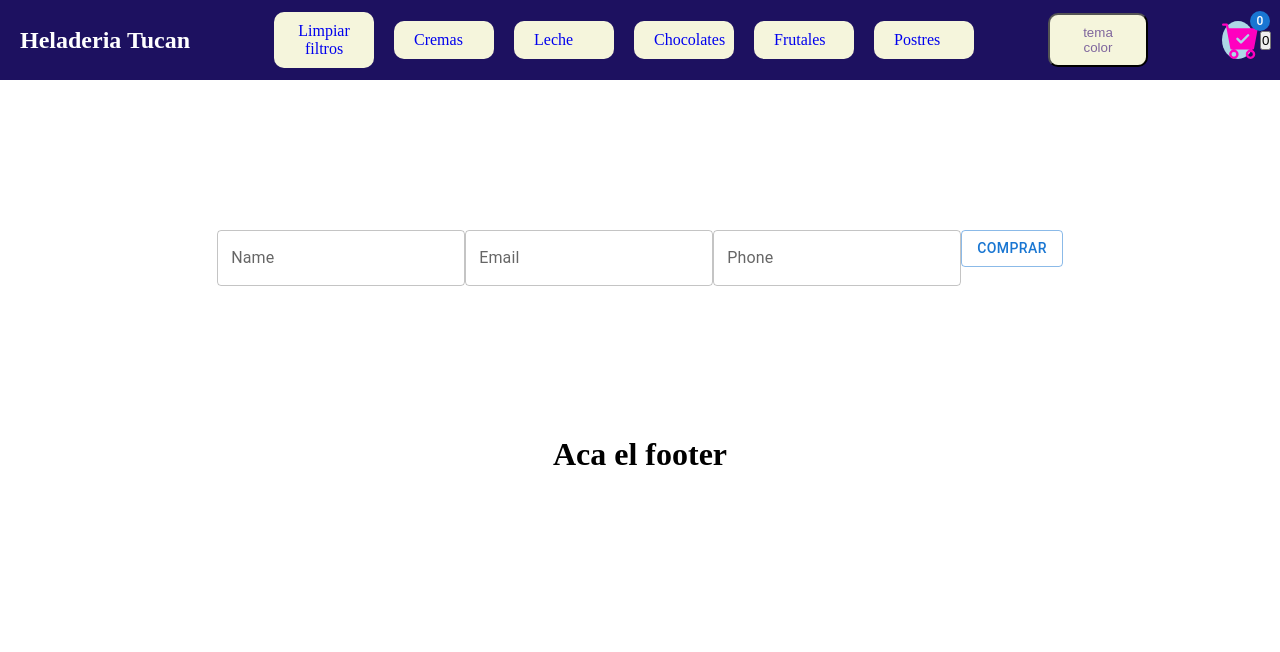
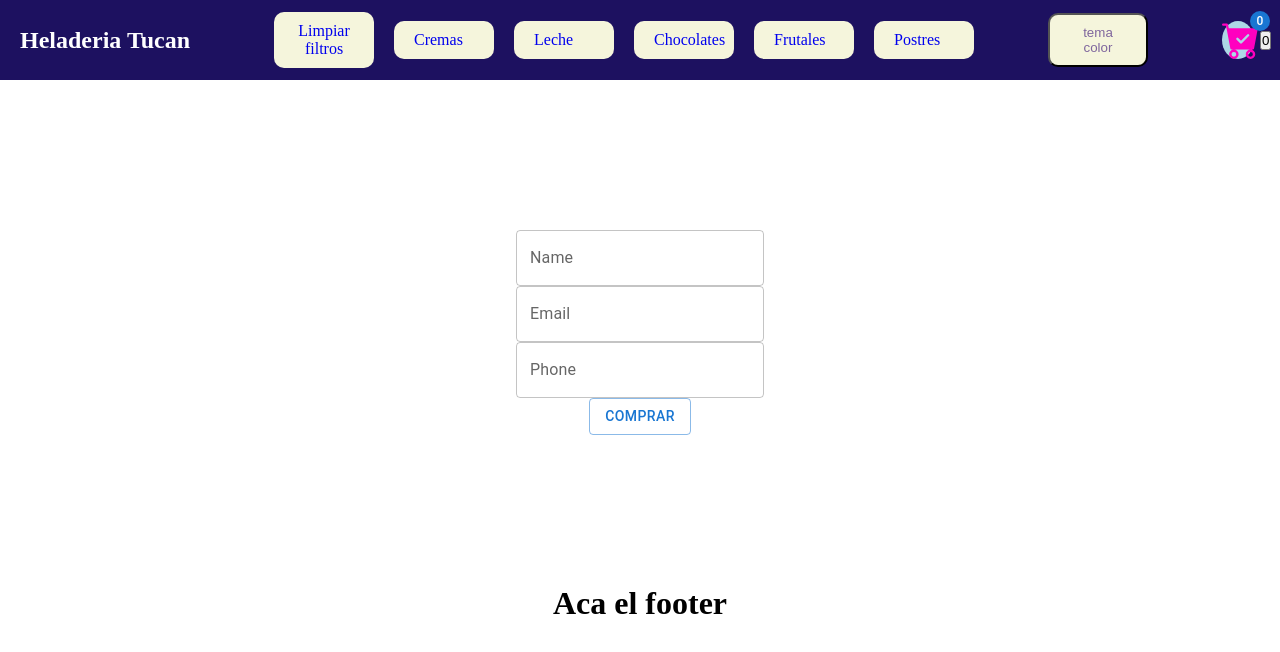
Before and after one commit to nataliurena1985/comision-432401, a React (Vite) app: page /checkout in a window 1280 px wide. Shown: the top 652 px of the page. Built offline with nearby package versions, Linux system fonts and the light colour scheme.

Commit message:
subiendoColum

```diff
--- a/src/components/pages/checkout/Checkout.jsx
+++ b/src/components/pages/checkout/Checkout.jsx
@@ -3,8 +3,8 @@ import "./checkoutForm.css";
 
 const Checkout = ({ handleSubmit, handleChange, errors }) => {
   return (
-    <div className="containerForm">
-      <form onSubmit={handleSubmit}>
+    <div>
+      <form className="containerForm" onSubmit={handleSubmit}>
         <TextField
           label="Name"
           variant="outlined"
```
